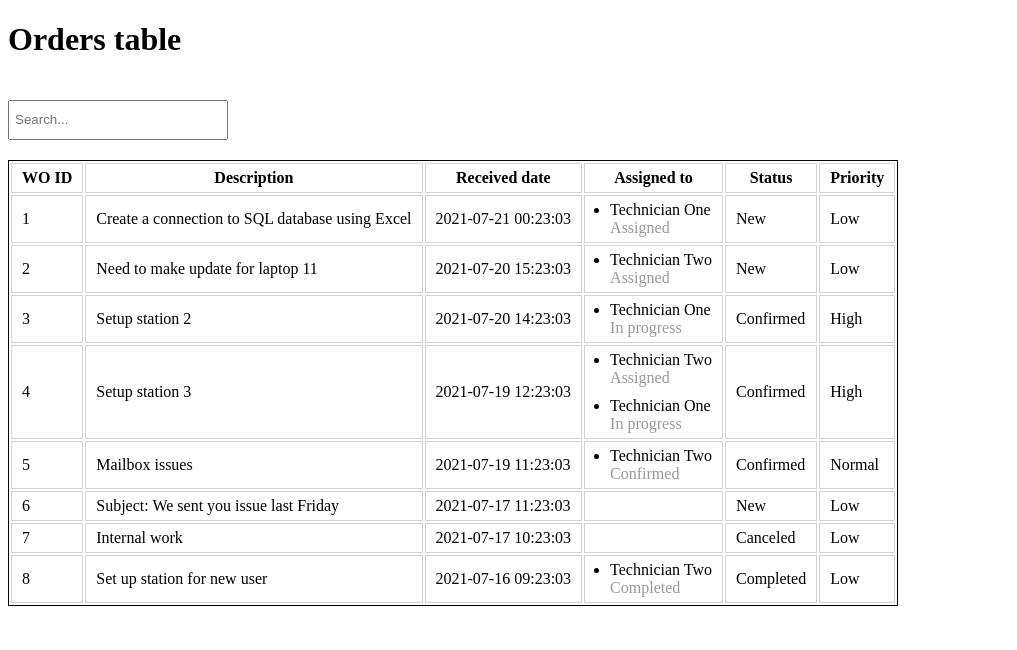
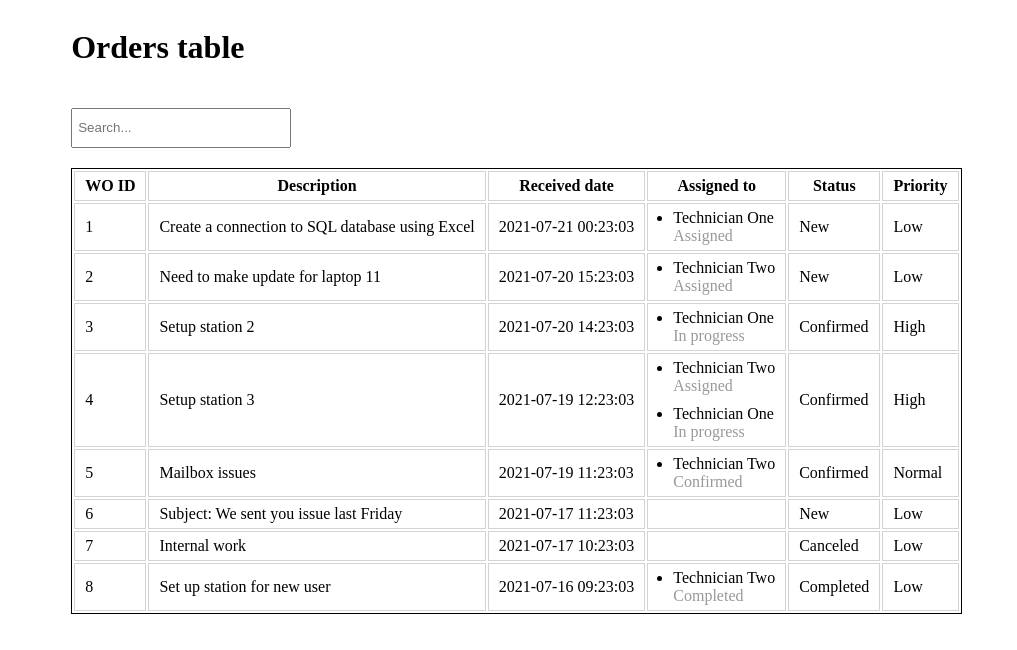
Before and after one commit to divcraft/code-task, a React (Create React App) app: page / in a window 1280 px wide. Shown: the top 650 px of the page, without its empty margins (0-1017 px from the left). Built offline with nearby package versions, Linux system fonts and the light colour scheme.

Commit message:
improve styles

```diff
--- a/src/components/OrdersContent/index.tsx
+++ b/src/components/OrdersContent/index.tsx
@@ -4,6 +4,7 @@ import { RootState } from "../../state";
 import { fetchWorkOrders } from "../../state/workOrders";
 import { OrdersTable, SearchInput } from "../../components";
 import { FetchedComponent } from "../../hoc";
+import styles from './style.module.scss';
 
 export const OrdersContent = () => {
    const dispatch = useDispatch();
@@ -12,10 +13,12 @@ export const OrdersContent = () => {
      dispatch(fetchWorkOrders());
    }, []);
    return (
-      <div>
-         <h1>Orders table</h1>
-         <SearchInput />
-         <FetchedComponent component={OrdersTable} status={status} />
+      <div className={styles.contentWrapper}>
+         <div className={styles.contentContainer}>
+            <h1>Orders table</h1>
+            <SearchInput />
+            <FetchedComponent component={OrdersTable} status={status} />
+         </div>
       </div>
    )
 };
--- /dev/null
+++ b/src/components/OrdersContent/style.module.scss
@@ -0,0 +1,9 @@
+.contentWrapper {
+   width: 90%;
+   max-width: 1200px;
+   margin: 0 auto;
+   .contentContainer {
+      display: flex;
+      flex-direction: column;
+   }
+}
--- a/src/components/OrdersTable/index.tsx
+++ b/src/components/OrdersTable/index.tsx
@@ -9,7 +9,8 @@ export const OrdersTable = () => {
    return (
       <>
          {ordersList.length > 0 && (
-            <table className={styles.tableContainer}>
+            <div className={styles.tableContainer}>
+               <table>
                   <thead>
                      <tr>
                         <th>WO ID</th>
@@ -48,6 +49,7 @@ export const OrdersTable = () => {
                      }
                   </tbody>
                </table>
+            </div>
          )}
       </>
    );
--- a/src/components/OrdersTable/style.module.scss
+++ b/src/components/OrdersTable/style.module.scss
@@ -1,5 +1,12 @@
 .tableContainer {
-   border: solid 1px black;
+   overflow-x: scroll;
+
+   @media(min-width: 620px) {
+      overflow-x: auto;
+   }
+   table {
+      border: solid 1px black;
+   }
    th, td {
       border: solid 1px lightgray;
       padding: 5px 10px;
```
Lines whose indentation alone changed are shown as unchanged.
